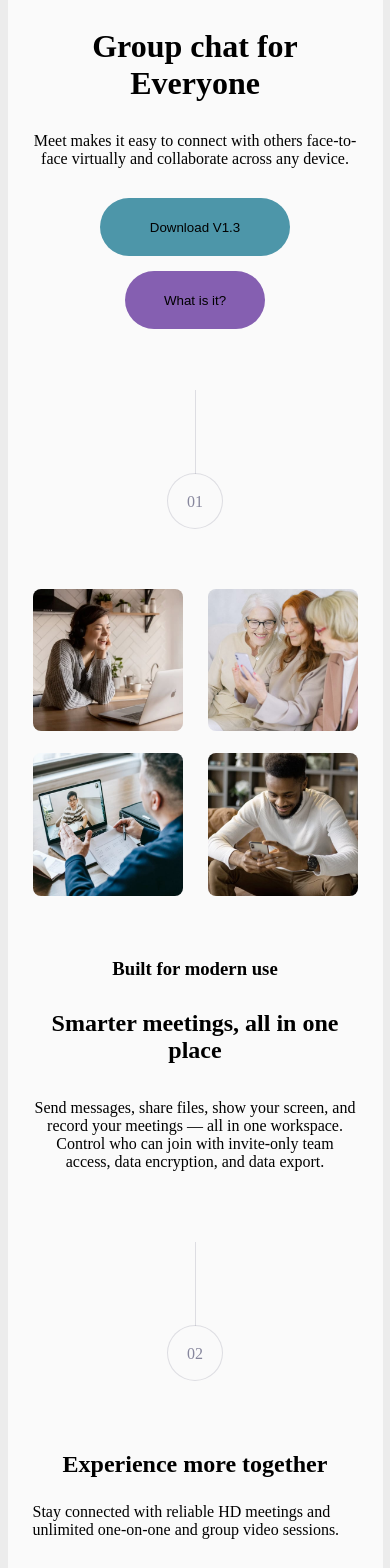
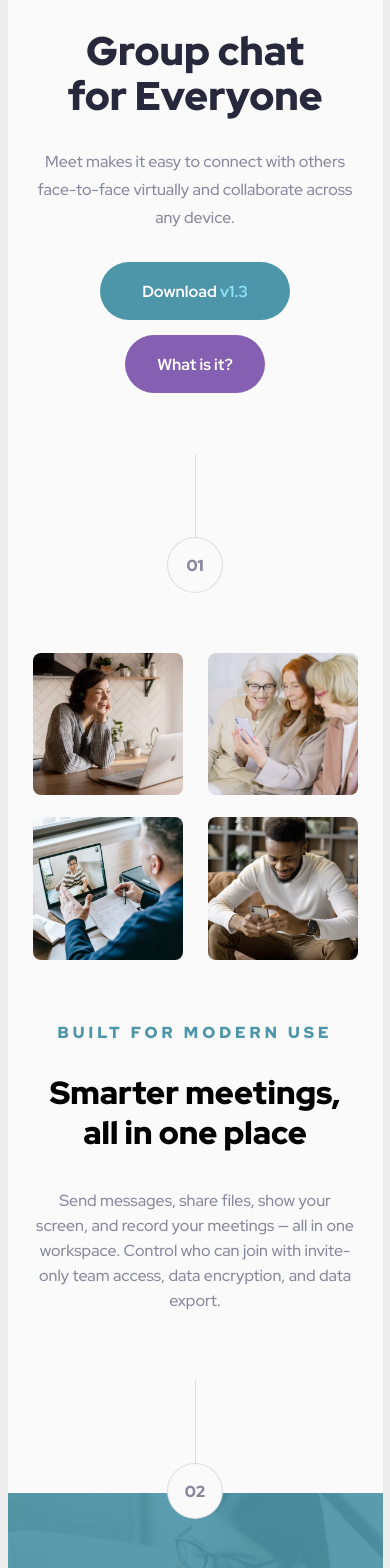
Before and after one commit to myrteza-labi/landing-page-junior, a React (Create React App) app: page / in a window 390 px wide. Shown: the part 300-1868 px from the top of the page. Built offline with nearby package versions, Linux system fonts and the light colour scheme.

Commit message:
:style: mobile style finish

```diff
--- a/public/index.html
+++ b/public/index.html
@@ -8,6 +8,10 @@
       name="description"
       content=":Entrainement: Reproduction d'une page d'accueil en utilisant ReactJS "
     />
+    <link rel="preconnect" href="https://fonts.googleapis.com">
+    <link rel="preconnect" href="https://fonts.gstatic.com" crossorigin>
+    <link href="https://fonts.googleapis.com/css2?family=Red+Hat+Display:wght@300;400;500;700;800;900&display=swap"
+    rel="stylesheet">
     <!--
       manifest.json provides metadata used when your web app is installed on a
       user's mobile device or desktop. See https://developers.google.com/web/fundamentals/web-app-manifest/
--- a/src/App.js
+++ b/src/App.js
@@ -25,7 +25,7 @@ function App() {
         <Banner/>
         <TextIntroduction/>
 
-        <Button id={"btn1"} className={"Button btn1"} version={<span> V1.3</span>}>
+        <Button id={"btn1"} className={"Button btn1"} version={<span> v1.3</span>}>
           Download
         </Button>
         <Button id={"btn2"}className={"Button btn2"}>
@@ -40,7 +40,7 @@ function App() {
         </Galery>
         <TextPresentation/>
         <Footer>
-          <Button id={"btn3"} className={"Button btn3"} version={<span> V1.3</span>}>
+          <Button id={"btn3"} className={"Button btn3"} version={<span> v1.3</span>}>
             Download
           </Button>
         </Footer>
--- a/src/components/Bookmark.css
+++ b/src/components/Bookmark.css
@@ -10,6 +10,8 @@
     border: 1px solid rgba(135,135,157,0.25);
     color: rgba(135,135,157,1);
     margin-top: 84px;
+    font-size: 16px;
+    font-weight: 900;
 
 }
 
@@ -26,3 +28,8 @@
 #bookmark1{
     margin-bottom: 60px;
 }
+
+#bookmark2{
+    margin-top: -30px;
+    margin-bottom: 60px;
+}
--- a/src/components/Button.css
+++ b/src/components/Button.css
@@ -2,12 +2,17 @@
     height: 58px;
     border-radius: 40px;
     border: none;
+    font-family: 'Red Hat Display', sans-sefif;
+    font-weight: 700;
+    color: #FFF;
+    font-size: 16px;
 }
 
 .btn1{
     width: 190px;
     background-color: #4D96A9;
 }
+
 
 .btn2{
     width: 140px;
@@ -22,6 +27,12 @@
 #btn1 {
     margin-bottom: 15px;
 }
+#btn1 .version {
+    color: #8FE3F9;
+}
 #btn2 {
     margin-bottom: 60px;
 }
+#btn3 .version {
+    color: #D9B8FF;
+}
--- a/src/components/Button.js
+++ b/src/components/Button.js
@@ -4,7 +4,7 @@ import './Button.css';
 function Button(props){
     return(
         <button id={props.id} className={props.className}>
-            {props.children}{props.version}
+            {props.children}<span className="version">{props.version}</span>
         </button>
     )
 }
--- a/src/components/Footer.css
+++ b/src/components/Footer.css
@@ -1,8 +1,31 @@
+
 .Footer {
     display: flex;
     flex-direction: column;
     justify-content: center;
     align-items: center;
+    background-image: linear-gradient(rgba(77, 150, 169, 0.9), rgba(77, 150, 169, 0.9)),url("../images/mobile/image-footer.jpg");
+    background-size: cover;
+    background-position: center;
+    margin-left: -25px;
+    margin-right: -25px;
+}
+
+.footerTitle {
+    font-size: 32px;
+    font-weight: 700;
+    color: #FAFAFA;
+    line-height: 35px;
+    text-align: center;
+}
+
+.footerParagraph {
+    padding: 0 25px 0 25px;
+    font-size: 18px;
+    font-weight: 400;
+    line-height: 25px;
+    color: #FAFAFA;
+    text-align: center;
 }
 #bookmark2 {
     margin-bottom: 70px;
--- a/src/components/TextIntroduction.css
+++ b/src/components/TextIntroduction.css
@@ -4,8 +4,16 @@
 
 .textIntroductionTitle{
     margin-bottom: 30px;
+    font-weight: 900;
+    font-size: 40px;
+    line-height: 45px;
+    color: #28283D;
 }
 
 .textIntroductionParagraph {
     margin-bottom: 30px;
+    font-size: 16px;
+    font-weight: 500;
+    color: #87879D;
+    line-height: 28px;
 }
--- a/src/components/TextIntroduction.js
+++ b/src/components/TextIntroduction.js
@@ -4,7 +4,7 @@ import './TextIntroduction.css';
 function TextIntroduction(props){
     return(
         <div className="TextIntroduction">
-            <h1 className="textIntroductionTitle">Group chat for Everyone</h1>
+            <h1 className="textIntroductionTitle">Group chat<br/> for Everyone</h1>
             <p className="textIntroductionParagraph">Meet makes it easy to connect with others
                 face-to-face virtually and collaborate across
                 any device.
--- a/src/components/TextPresentation.css
+++ b/src/components/TextPresentation.css
@@ -1,13 +1,30 @@
+
 .TextPresentation {
     text-align: center;
     margin-top: 40px;
-    margin-bottom: 70px;
+    margin-bottom: 180px;
 }
 
 .textPresentationSlogan {
     margin-bottom: 30px;
+    font-size: 16px;
+    font-weight: 900;
+    text-transform: uppercase;
+    letter-spacing: 4px;
+    color: #4D96A9;
+
 }
 
 .textPresentationTitle {
     margin-bottom: 35px;
+    font-size: 32px;
+    font-weight: 900;
+    line-height: 40px;
 }
+
+.textPresentationParagraph {
+    font-size: 16px;
+    font-weight: 500;
+    color: #87879D;
+    line-height: 25px;
+}
--- a/src/index.css
+++ b/src/index.css
@@ -7,6 +7,7 @@
 body {
     width: 100vw;
     background-color: #ececec;
+    font-family: 'Red Hat Display', sans-sefif;
 }
 #root {
     width: 100%;
```
